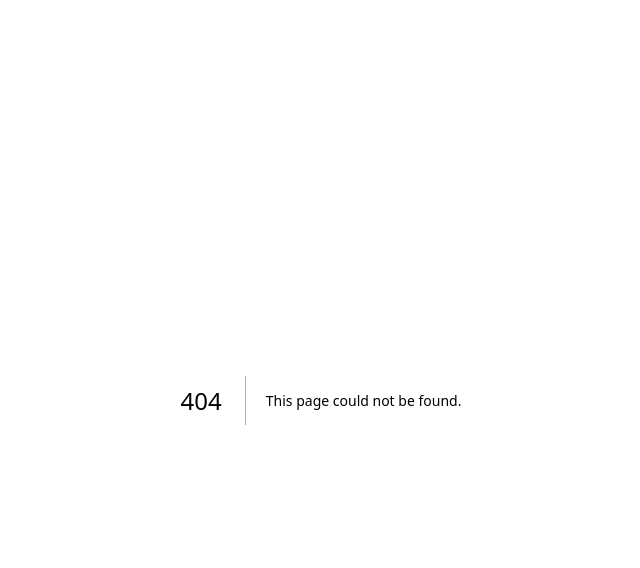
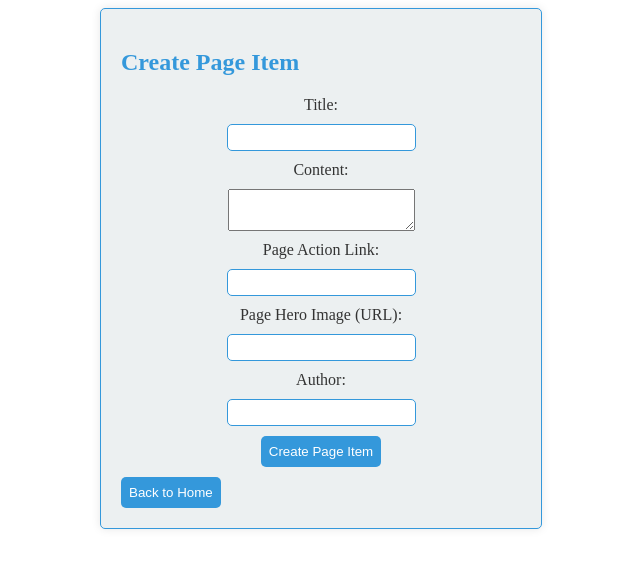
Before and after one commit to egeBulutDev/simpleDndUi, a Next.js app: page /create-page-item in a window 1280 px wide. Before the commit this address had no page. Shown: the top 568 px of the page, without its empty margins (319-959 px from the left). Built offline with nearby package versions, Linux system fonts and the light colour scheme.

Commit message:
authentication-props

```diff
--- /dev/null
+++ b/components/CreatePageItem.js
@@ -0,0 +1,76 @@
+// pages/create-page-item.js
+import React, { useState } from 'react';
+import axios from '../utils/axios';
+import { useRouter } from 'next/router';
+import { FormContainer, SubmitButton, BackButton } from '../styles/styles';
+
+const CreatePageItem = () => {
+    const [title, setTitle] = useState('');
+    const [content, setContent] = useState('');
+    const [pageActionLink, setPageActionLink] = useState('');
+    const [pageHeroImage, setPageHeroImage] = useState('');
+    const [author, setAuthor] = useState('');
+    const router = useRouter();
+
+    const handleCreatePageItem = async () => {
+        try {
+            await axios.post('/api/create-page-item', { title, content, page_action_link: pageActionLink, page_hero_image: pageHeroImage, author });
+            router.push('/');
+        } catch (error) {
+            console.error('Create Page Item error', error.response.data);
+        }
+    };
+
+    return (
+        <FormContainer>
+            <h2>Create Page Item</h2>
+            <form>
+                <label style={{ marginBottom: '10px' }}>Title:</label>
+                <input
+                    type="text"
+                    value={title}
+                    onChange={(e) => setTitle(e.target.value)}
+                    style={{ marginBottom: '10px', padding: '5px' }}
+                />
+
+                <label style={{ marginBottom: '10px' }}>Content:</label>
+                <textarea
+                    value={content}
+                    onChange={(e) => setContent(e.target.value)}
+                    style={{ marginBottom: '10px', padding: '5px' }}
+                />
+
+                <label style={{ marginBottom: '10px' }}>Page Action Link:</label>
+                <input
+                    type="url"
+                    value={pageActionLink}
+                    onChange={(e) => setPageActionLink(e.target.value)}
+                    style={{ marginBottom: '10px', padding: '5px' }}
+                />
+
+                <label style={{ marginBottom: '10px' }}>Page Hero Image (URL):</label>
+                <input
+                    type="url"
+                    value={pageHeroImage}
+                    onChange={(e) => setPageHeroImage(e.target.value)}
+                    style={{ marginBottom: '10px', padding: '5px' }}
+                />
+
+                <label style={{ marginBottom: '10px' }}>Author:</label>
+                <input
+                    type="text"
+                    value={author}
+                    onChange={(e) => setAuthor(e.target.value)}
+                    style={{ marginBottom: '10px', padding: '5px' }}
+                />
+
+                <SubmitButton type="button" onClick={handleCreatePageItem}>
+                    Create Page Item
+                </SubmitButton>
+            </form>
+            <BackButton onClick={() => router.push('/')}>Back to Home</BackButton>
+        </FormContainer>
+    );
+};
+
+export default CreatePageItem;
--- /dev/null
+++ b/pages/create-page-item.js
@@ -0,0 +1,8 @@
+// login.js
+import CreatePageItem from '../components/CreatePageItem';
+
+const CreatePageItemPage = () => {
+    return <CreatePageItem />;
+};
+
+export default CreatePageItemPage;
```
Also changed, not shown: components/Header.js (+5 -3 lines).
